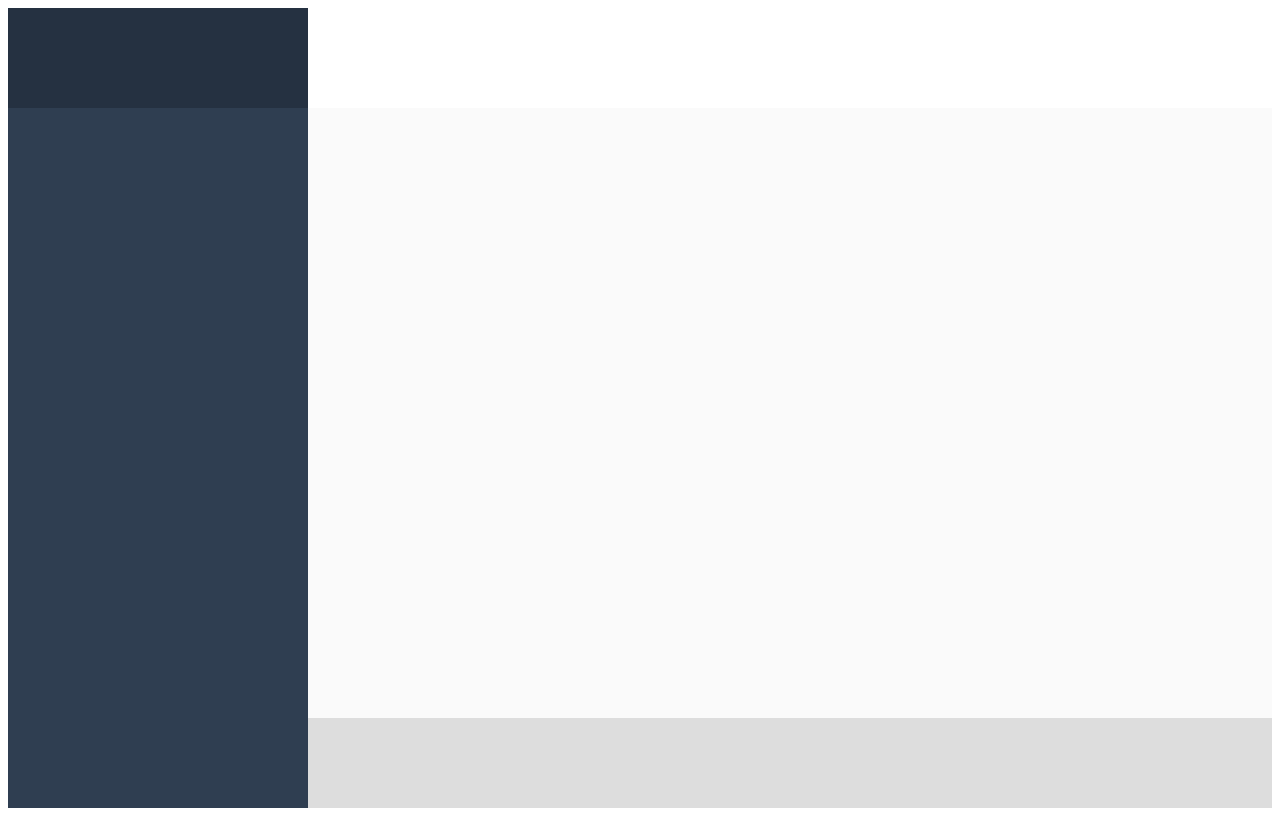
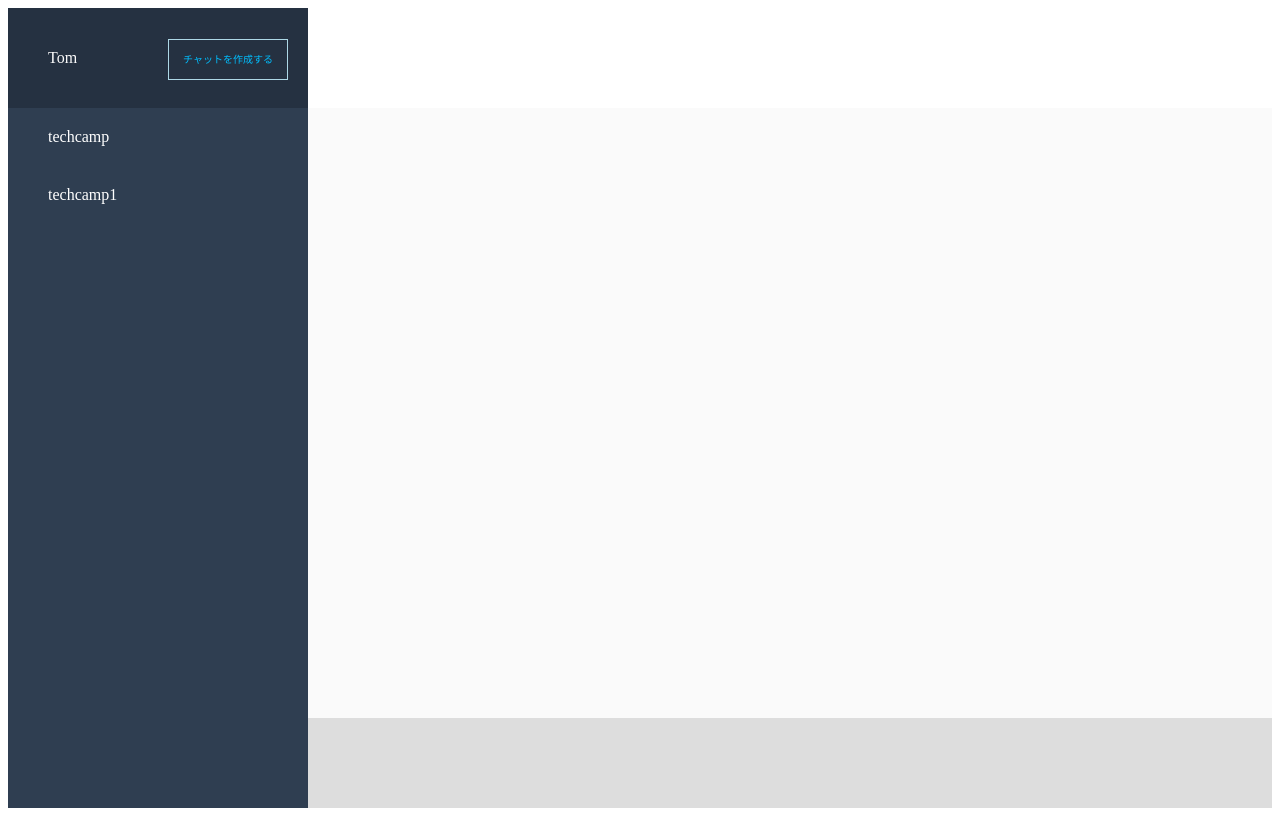
Before and after one commit to takahiro-sekine/chat-app, a Rails app: page / in a window 1280 px wide. Run offline with Rails 7, Linux system fonts and the light colour scheme; some libraries are stand-ins or nearby versions.

Commit message:
サイドバーのフロント実装

```diff
--- a/app/assets/stylesheets/messages.css
+++ b/app/assets/stylesheets/messages.css
@@ -10,12 +10,47 @@
 .side-bar-header {
   height: 100px;
   padding: 0 20px;
+  display: flex;
+  justify-content: space-between;
+  align-items: center;
+}
+
+.user-name a{
+  font-size: 16px;
+  color: #FAFAFA;
+  margin: 20px;
+  text-decoration: none;
+}
+
+.create-room{
+  font-size: 10px;
+}
+
+.create-room a{
+  color: deepskyblue;
+  padding: 14px;
+  border: 1px solid lightblue;
+  text-decoration: none;
 }
 
 .rooms {
   background-color: #2f3e51;
   height: calc(100vh - 100px);
   padding: 0 20px;
+  overflow: scroll;
+}
+
+.room-name a{
+  color: white;
+  text-decoration: none;
+}
+
+.room-name{
+  margin: 20px 20px 40px 20px;
+}
+
+.chat-room{
+  margin: 45px;
 }
 
 .chat {
--- a/app/views/messages/_side_bar.html.erb
+++ b/app/views/messages/_side_bar.html.erb
@@ -1,5 +1,24 @@
 <div class="side-bar-header">
+<div class="user-name">
+    <a href="#">Tom</a>
+  </div>
+  <div class="create-room">
+    <a href="#">チャットを作成する</a>
+  </div>
+
 </div>
 
 <div class="rooms">
+  <div class = "room">
+    <div class = "room-name">
+      <a href="#">techcamp</a>
+    </div>
+  </div>
+  <div class = "room">
+    <div class = "room-name">
+      <a href="#">techcamp1</a>
+    </div>
+  </div>
 </div>
+<div class = "chat-room">
+</div>
```
